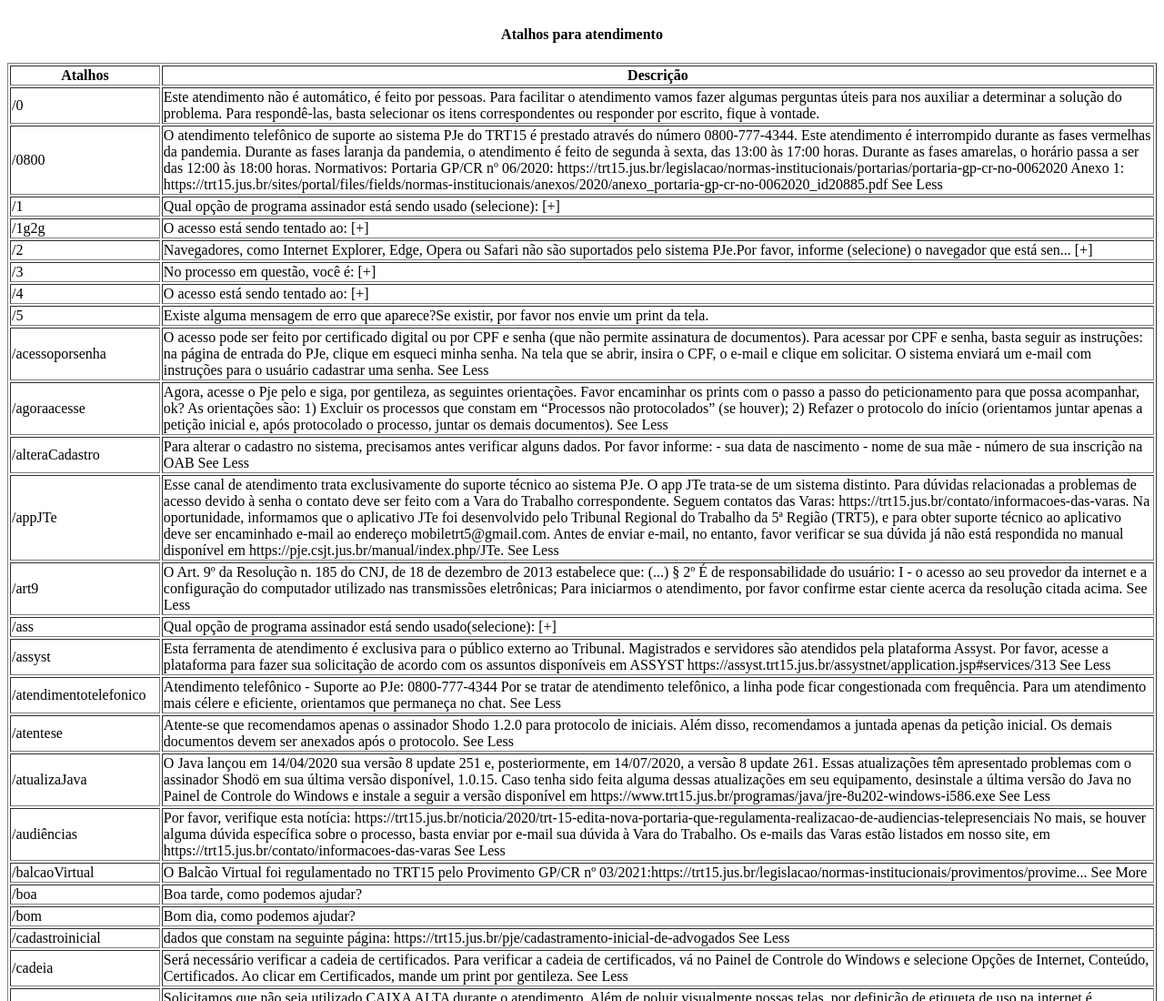
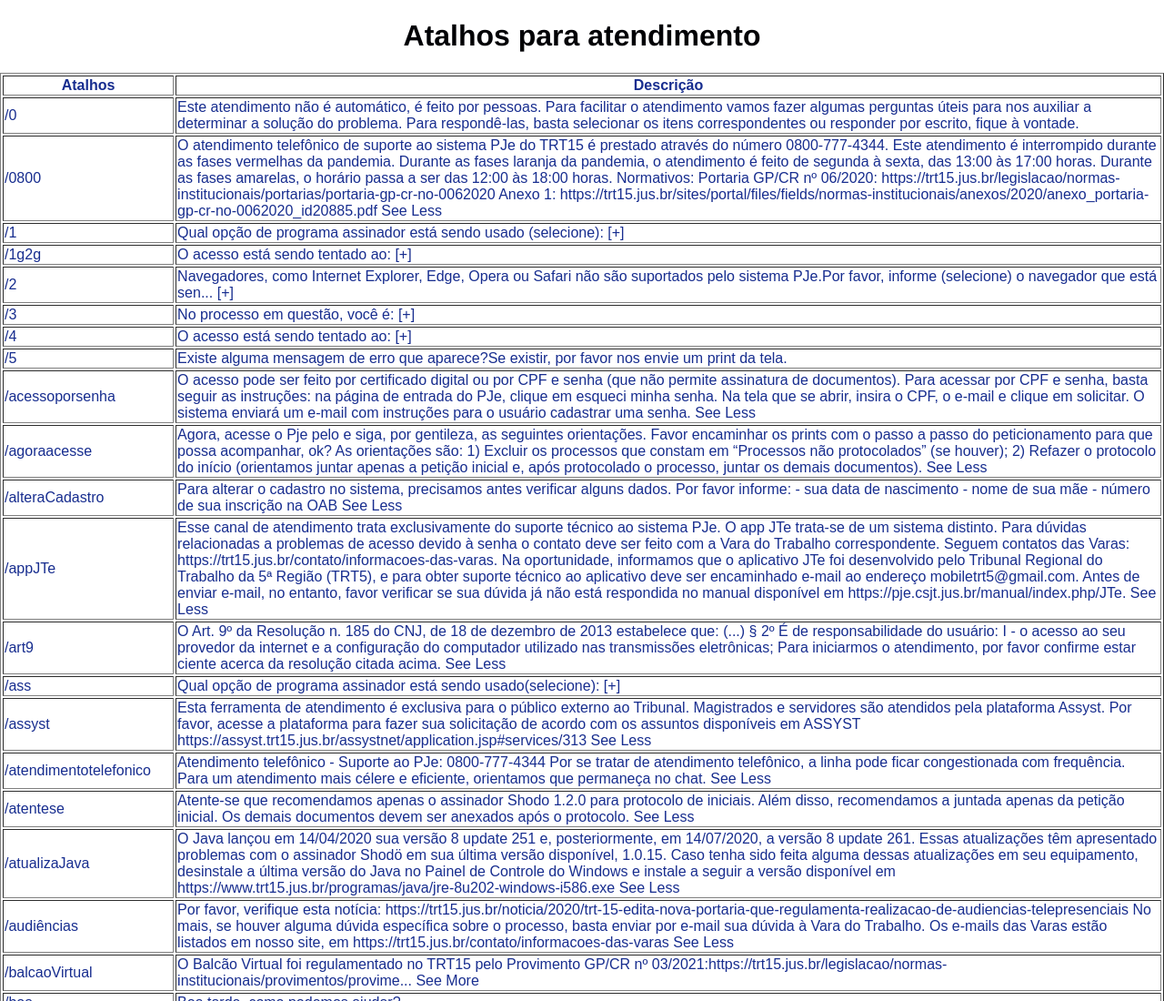
Before and after one commit to msribeiro2010/pjekz-chat, a plain HTML site: page pjekz.html in a window 1280 px wide. Shown: the top 1100 px of the page at 91% size. Drawn offline with Linux system fonts and the light colour scheme.

Commit message:
criacao do arquivo stylecss.css

```diff
--- a/pjekz.html
+++ b/pjekz.html
@@ -3,10 +3,11 @@
   <head>
     <title></title>
   </head>
+  <link rel="stylesheet" href="stylecss.css" />
   <body>
     <table border="1">
       <caption>
-        <h4>Atalhos para atendimento</h4>
+        <h1>Atalhos para atendimento</h1>
       </caption>
       <thead>
         <tr>
--- /dev/null
+++ b/stylecss.css
@@ -0,0 +1,10 @@
+body {
+  margin: 0px;
+  color: rgb(23, 45, 143);
+  font-family: Arial, Helvetica, sans-serif;
+}
+
+h1 {
+  font-family: 'Franklin Gothic Medium', 'Arial Narrow', Arial, sans-serif;
+  color: rgb(0, 1, 5);
+}
```
